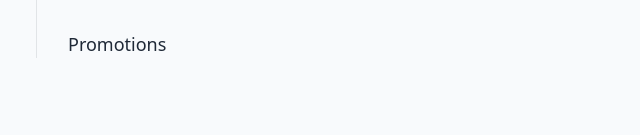
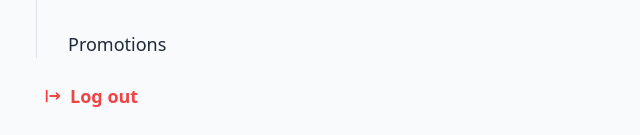
Before and after one commit to zedbuyer/zingati_admin, a React (Vite) app: page / in a window 1280 px wide. Shown: the part 662-797 px from the top of the page, without its empty margins (0-640 px from the left). Built offline with nearby package versions, Linux system fonts and the light colour scheme.

Commit message:
Addd a log out button to the page

```diff
--- a/src/components/app/Sidebar/Menu.tsx
+++ b/src/components/app/Sidebar/Menu.tsx
@@ -1,4 +1,4 @@
-import { HiHome, HiDatabase, HiPhone, HiUser } from "react-icons/hi";
+import { HiHome, HiDatabase, HiPhone, HiUser, HiLogout } from "react-icons/hi";
 
 const Menu = () => {
   return (
@@ -53,6 +53,11 @@ const Menu = () => {
           </ul>
         </details>
       </li>
+      <li>
+        <a href="#" className="text-red-500 font-bold">
+          <HiLogout /> Log out
+        </a>
+      </li>
     </ul>
   );
 };
```
Also changed, not shown: firebase.json (added), 1 other file (tests, documents, lock files or other folders).
